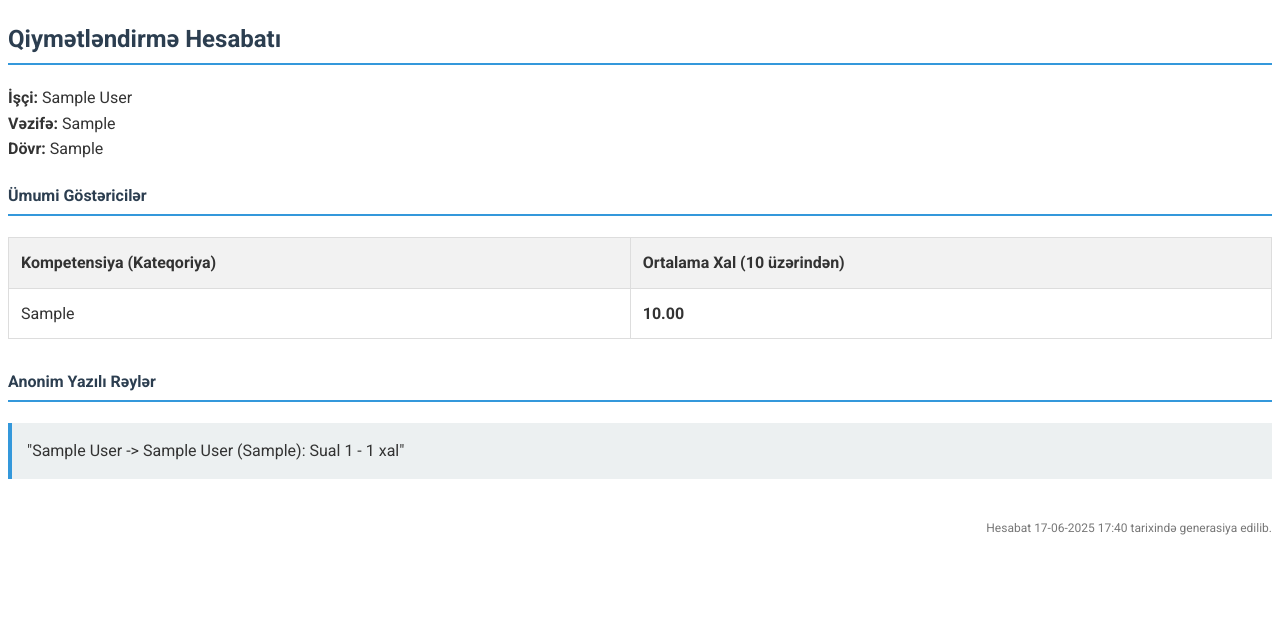
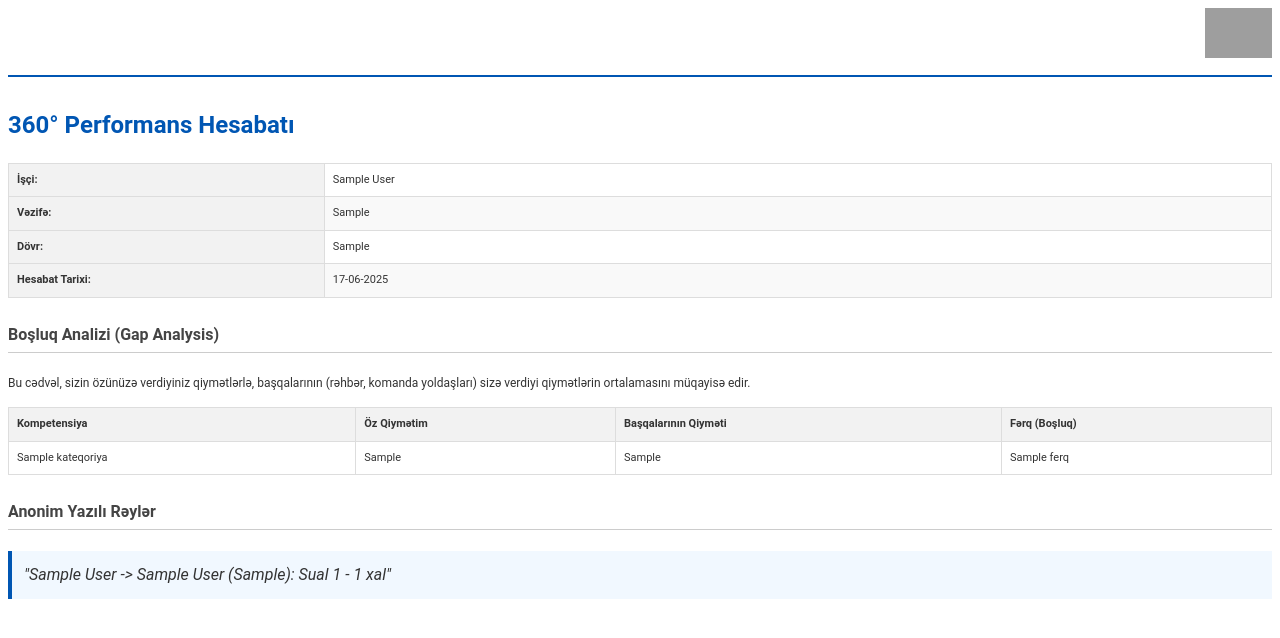
Before and after one commit to MuradoffTehmez/dovlet_qurum_qiymetlendirme, a Django app: template core/templates/core/hesabat_pdf.html in a window 1280 px wide. Shown: the top 638 px of the page. Run offline with Django 5.2, Linux system fonts and the light colour scheme; tables that the repository leaves empty hold one stand-in row (values such as "Sample post"); the template is opened without the code that fills it: values that come from a table or form of the project are taken from there, most other values are stand-ins (such as "Sample title", 1, 10 or a date in 2020); parts of the project's set-up code (start-up, migrations or seed data) failed here and were passed over; some web fonts are replaced; grey boxes are pictures that could not be loaded.

Commit message:
Refactor hesabat_pdf.html for improved styling and structure, enhancing header, table layout, and font usage

```diff
--- a/core/templates/core/hesabat_pdf.html
+++ b/core/templates/core/hesabat_pdf.html
@@ -1,4 +1,4 @@
-{% load i18n %}
+{% load i18n static %}
 <!doctype html>
 <html lang="az">
 
@@ -6,36 +6,68 @@
     <meta charset="utf-8">
     <title>{% trans "Qiymətləndirmə Hesabatı" %} - {{ ishchi.get_full_name }}</title>
     <style>
-        @import url('https://fonts.googleapis.com/css2?family=Roboto:wght@400;700&display=swap');
+        /* CSS stilləri burada yerləşir */
+        @font-face {
+            font-family: 'Roboto';
+            src: url(https://fonts.gstatic.com/s/roboto/v27/KFOmCnqEu92Fr1Mu4mxK.woff2) format('woff2');
+            font-weight: normal;
+        }
+
+        @font-face {
+            font-family: 'Roboto';
+            src: url(https://fonts.gstatic.com/s/roboto/v27/KFOlCnqEu92Fr1MmWUlfBBc4.woff2) format('woff2');
+            font-weight: bold;
+        }
 
         body {
             font-family: 'Roboto', sans-serif;
-            line-height: 1.6;
+            line-height: 1.5;
             color: #333;
         }
 
-        h2,
+        .header {
+            text-align: right;
+            border-bottom: 2px solid #0056b3;
+            padding-bottom: 10px;
+        }
+
+        .header img {
+            max-height: 50px;
+        }
+
+        h2 {
+            color: #0056b3;
+            margin-top: 30px;
+        }
+
         h4 {
-            color: #2c3e50;
-            border-bottom: 2px solid #3498db;
+            color: #444;
+            border-bottom: 1px solid #ccc;
             padding-bottom: 5px;
+            margin-top: 25px;
         }
 
         table {
             width: 100%;
             border-collapse: collapse;
-            margin-top: 20px;
+            margin-top: 15px;
+            font-size: 11px;
         }
 
         th,
         td {
             border: 1px solid #ddd;
-            padding: 12px;
+            padding: 8px;
             text-align: left;
         }
 
         th {
             background-color: #f2f2f2;
+            font-weight: bold;
+        }
+
+        tr:nth-child(even) {
+            background-color: #f9f9f9;
         }
 
         .rey-list {
@@ -44,49 +76,87 @@
         }
 
         .rey-list li {
-            background-color: #ecf0f1;
-            border-left: 4px solid #3498db;
-            margin-bottom: 10px;
-            padding: 15px;
+            background-color: #f1f8ff;
+            border-left: 4px solid #0056b3;
+            margin-bottom: 8px;
+            padding: 12px;
+            font-style: italic;
         }
 
-        /* YENİ STİL: Footer üçün */
-        .footer {
-            text-align: right;
-            margin-top: 40px;
-            font-size: 12px;
-            color: #777;
+        .positive-gap {
+            color: green;
+        }
+
+        .negative-gap {
+            color: red;
+        }
+
+        /* Hər səhifənin altında görünəcək altbilgi */
+        @page {
+            size: a4;
+            margin: 1.5cm;
+
+            @bottom-center {
+                content: "{% trans 'Səhifə' %} " counter(page) " / " counter(pages);
+                font-size: 10px;
+                color: #555;
+            }
         }
     </style>
 </head>
 
 <body>
-    <h2>{% trans "Qiymətləndirmə Hesabatı" %}</h2>
-    <p>
-        <strong>{% trans "İşçi:" %}</strong> {{ ishchi.get_full_name }} <br>
-        <strong>{% trans "Vəzifə:" %}</strong> {{ ishchi.vezife }} <br>
-        <strong>{% trans "Dövr:" %}</strong> {{ dovr.ad }}
-    </p>
+    <div class="header">
+        <img src="{% static 'images/logo.png' %}" alt="Logo">
+    </div>
 
-    <h4>{% trans "Ümumi Göstəricilər" %}</h4>
+    <h2>{% trans "360° Performans Hesabatı" %}</h2>
+    <table>
+        <tr>
+            <th style="width: 25%;">{% trans "İşçi" %}:</th>
+            <td>{{ ishchi.get_full_name }}</td>
+        </tr>
+        <tr>
+            <th>{% trans "Vəzifə" %}:</th>
+            <td>{{ ishchi.vezife }}</td>
+        </tr>
+        <tr>
+            <th>{% trans "Dövr" %}:</th>
+            <td>{{ dovr.ad }}</td>
+        </tr>
+        <tr>
+            <th>{% trans "Hesabat Tarixi" %}:</th>
+            <td>{% now "d-m-Y" %}</td>
+        </tr>
+    </table>
+
+    <h4>{% trans "Boşluq Analizi (Gap Analysis)" %}</h4>
+    <p style="font-size:12px;">Bu cədvəl, sizin özünüzə verdiyiniz qiymətlərlə, başqalarının (rəhbər, komanda
+        yoldaşları) sizə verdiyi qiymətlərin ortalamasını müqayisə edir.</p>
     <table>
         <thead>
             <tr>
-                <th>{% trans "Kompetensiya (Kateqoriya)" %}</th>
-                <th>{% trans "Ortalama Xal (10 üzərindən)" %}</th>
+                <th>Kompetensiya</th>
+                <th>Öz Qiymətim</th>
+                <th>Başqalarının Qiyməti</th>
+                <th>Fərq (Boşluq)</th>
             </tr>
         </thead>
         <tbody>
-            {% for netice in kateqoriya_neticeleri %}
+            {% for item in gap_analysis_data %}
             <tr>
-                <td>{{ netice.ad }}</td>
-                <td><strong>{{ netice.ortalama_xal|floatformat:2 }}</strong></td>
+                <td>{{ item.kateqoriya }}</td>
+                <td>{{ item.oz_qiymeti }}</td>
+                <td>{{ item.bashqalarinin_qiymeti }}</td>
+                <td class="{% if item.ferq > 0 %}positive-gap{% elif item.ferq < 0 %}negative-gap{% endif %}">
+                    {{ item.ferq }}
+                </td>
             </tr>
             {% endfor %}
         </tbody>
     </table>
 
-    <h4 style="margin-top: 30px;">{% trans "Anonim Yazılı Rəylər" %}</h4>
+    <h4 style="page-break-before: always;">{% trans "Anonim Yazılı Rəylər" %}</h4>
     {% if yazili_reyler %}
     <ul class="rey-list">
         {% for rey in yazili_reyler %}
@@ -94,12 +164,8 @@
         {% endfor %}
     </ul>
     {% else %}
-    <p>{% trans "Yazılı rəy qeyd edilməyib." %}</p>
+    <p>{% trans "Bu dövr üçün yazılı rəy qeyd edilməyib." %}</p>
     {% endif %}
-
-    <div class="footer">
-        {% trans "Hesabat" %} {% now "d-m-Y H:i" %} {% trans "tarixində generasiya edilib." %}
-    </div>
 
 </body>
 
```
